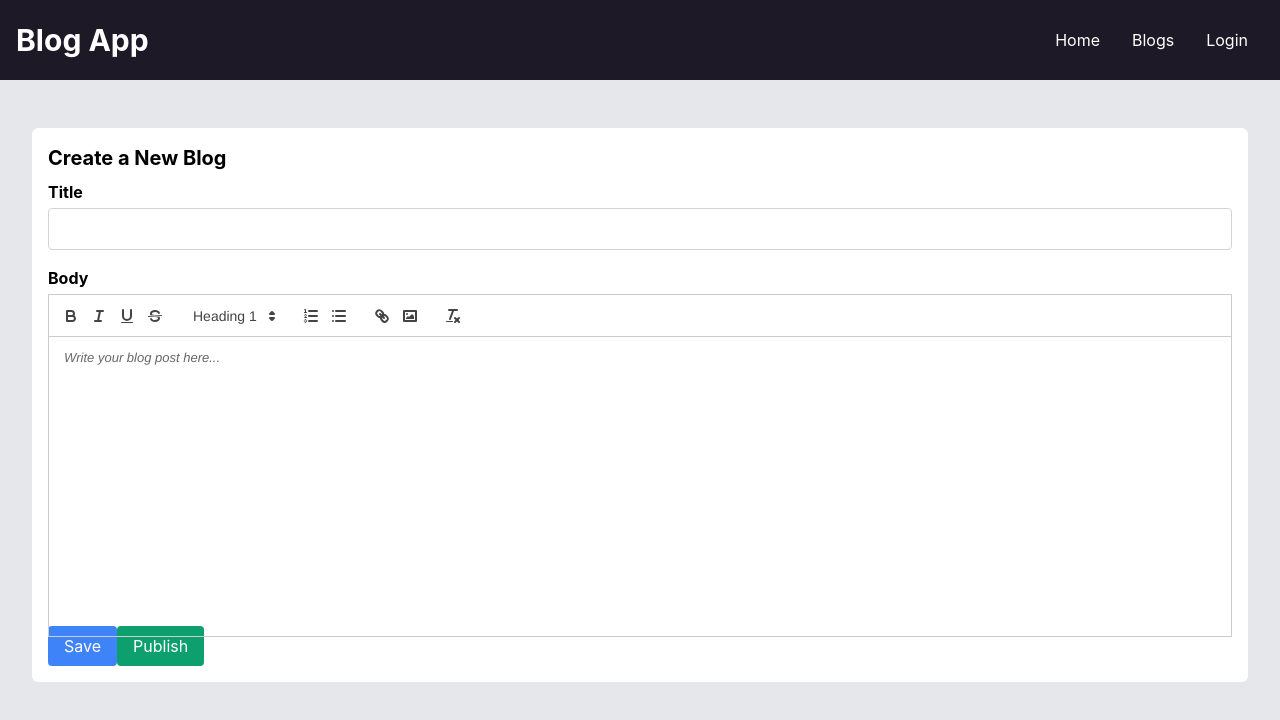
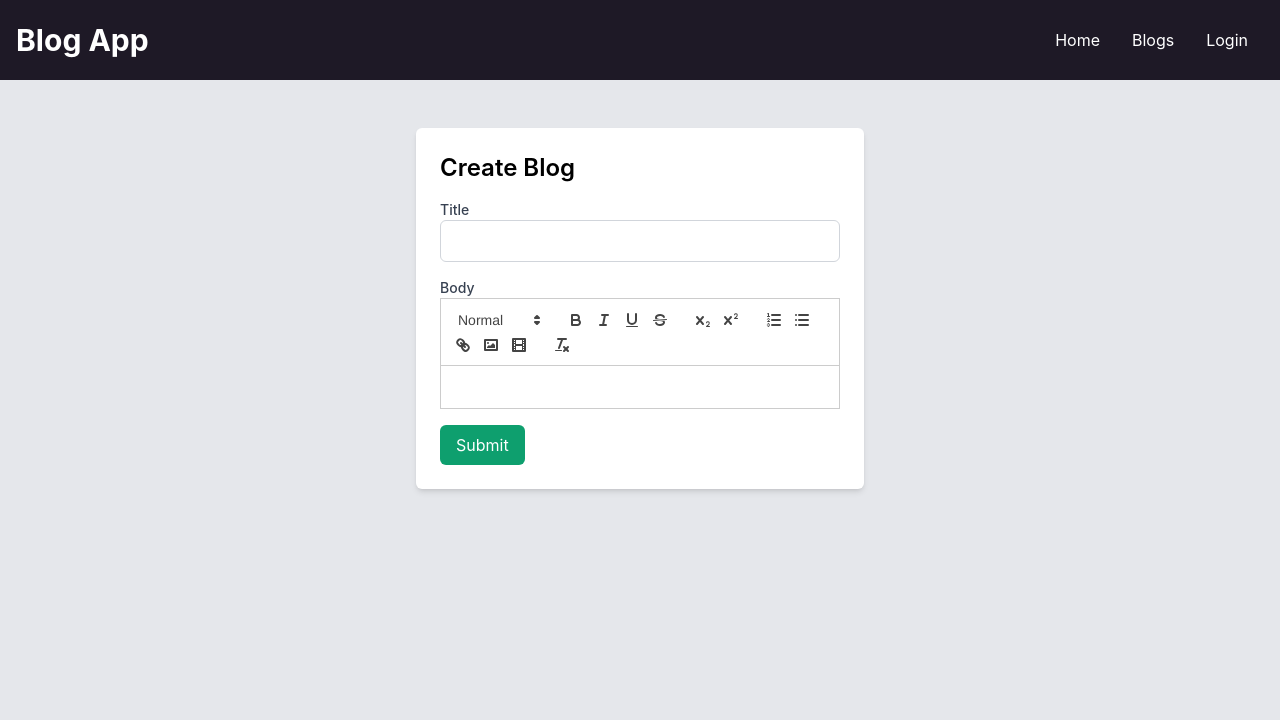
Before and after one commit to LeoN3K0/blog-frontend, a React (Create React App) app: page /createblog in a window 1280 px wide. Shown: the top 720 px of the page. Built offline with nearby package versions, Linux system fonts and the light colour scheme.

Commit message:
trying to style the create blog

```diff
--- a/src/components/CreateBlog.js
+++ b/src/components/CreateBlog.js
@@ -1,134 +1,124 @@
 import React, { useState } from "react";
-import BlogService from "../services/blog.service";
-import AuthService from "../services/auth.service";
 import ReactQuill from "react-quill";
 import "react-quill/dist/quill.snow.css";
+import BlogService from "../services/blog.service";
 
 const CreateBlog = () => {
-  const [title, setTitle] = useState("");
-  const [body, setBody] = useState("");
-  const [loading, setLoading] = useState(false);
-  const currentUser = AuthService.getCurrentUser();
+  const initialBlogState = {
+    title: "",
+    body: ""
+  };
+  const [blog, setBlog] = useState(initialBlogState);
+  const [submitted, setSubmitted] = useState(false);
 
-  const handleTitleChange = (event) => {
-    setTitle(event.target.value);
+  const handleInputChange = event => {
+    const { name, value } = event.target;
+    setBlog({ ...blog, [name]: value });
   };
 
-  const handleBodyChange = (content) => {
-    setBody(content);
+  const handleEditorChange = value => {
+    setBlog({ ...blog, body: value });
   };
 
-  const handleSave = async () => {
-    setLoading(true);
-
-    try {
-      const data = {
-        title: title,
-        body: body,
-        published: false,
-        date: null,
-        author: currentUser.username,
+  const handleImageUpload = file => {
+    // Implement your image upload logic here
+    // You can use libraries like Cloudinary, Firebase Storage, etc.
   };
 
-      await BlogService.create(data);
-      // Clear form fields
-      setTitle("");
-      setBody("");
-      setLoading(false);
-      console.log("Blog saved successfully.");
-    } catch (error) {
-      console.log(error);
-      setLoading(false);
-    }
+  const saveBlog = () => {
+    const data = {
+      title: blog.title,
+      body: blog.body
     };
 
-  const handlePublish = async () => {
-    setLoading(true);
-
-    try {
-      const currentDate = new Date();
-      const data = {
-        title: title,
-        body: body,
-        published: true,
-        date: currentDate.toISOString(),
-        author: currentUser.username,
+    BlogService.create(data)
+      .then(response => {
+        setBlog(initialBlogState);
+        setSubmitted(true);
+        console.log(response.data);
+      })
+      .catch(e => {
+        console.log(e);
+      });
   };
 
-      await BlogService.create(data);
-      // Clear form fields
-      setTitle("");
-      setBody("");
-      setLoading(false);
-      console.log("Blog published successfully.");
-    } catch (error) {
-      console.log(error);
-      setLoading(false);
-    }
+  const resetForm = () => {
+    setBlog(initialBlogState);
+    setSubmitted(false);
   };
 
   return (
     <div className="bg-gray-200 pt-[80px] min-h-screen">
       <div className="container mx-auto px-8 py-12">
-        <div className="card bg-white p-4 rounded-md mb-4">
-          <h2 className="text-xl font-bold mb-2">Create a New Blog</h2>
+        <div className="max-w-md mx-auto bg-white rounded-md shadow-md p-6">
+          {submitted ? (
+            <div>
+              <h4 className="text-lg font-semibold mb-4">
+                You submitted successfully!
+              </h4>
+              <button
+                className="px-4 py-2 bg-green-500 text-white rounded-md"
+                onClick={resetForm}
+              >
+                Add Another Blog
+              </button>
+            </div>
+          ) : (
+            <div>
+              <h2 className="text-2xl font-semibold mb-4">Create Blog</h2>
               <div className="mb-4">
-            <label htmlFor="title" className="block font-bold mb-1">
+                <label
+                  htmlFor="title"
+                  className="block text-sm font-medium text-gray-700"
+                >
                   Title
                 </label>
                 <input
                   type="text"
                   id="title"
-              className="w-full px-3 py-2 border border-gray-300 rounded"
-              value={title}
-              onChange={handleTitleChange}
+                  required
+                  value={blog.title}
+                  onChange={handleInputChange}
+                  name="title"
+                  className="border border-gray-300 rounded-md px-4 py-2 w-full"
                 />
               </div>
-          <div className="mb-4 card-body">
-            <label htmlFor="body" className="block font-bold mb-1">
+              <div className="mb-4">
+                <label
+                  htmlFor="body"
+                  className="block text-sm font-medium text-gray-700"
+                >
                   Body
                 </label>
-            <div className="editor-container">
                 <ReactQuill
-                id="body"
-                value={body}
-                onChange={handleBodyChange}
-                placeholder="Write your blog post here..."
-                style={{ height: "300px" }} // Adjust the height as desired
+                  value={blog.body}
+                  onChange={handleEditorChange}
+                  className="bg-white"
                   modules={{
-                  toolbar: [
+                    toolbar: {
+                      container: [
+                        [{ header: [1, 2, 3, 4, 5, 6, false] }],
                         ["bold", "italic", "underline", "strike"],
-                    [{ header: [1, 2, 3, 4, 5, 6] }],
+                        [{ script: "sub" }, { script: "super" }],
                         [{ list: "ordered" }, { list: "bullet" }],
-                    ["link", "image"],
-                    ["clean"],
+                        ["link", "image", "video"],
+                        ["clean"]
                       ],
+                      handlers: {
+                        image: handleImageUpload // Handle image upload
+                      }
+                    }
                   }}
                 />
               </div>
-          </div>
-          <div className="flex justify-between mt-4">
-          <div className="flex justify-between mt-4">
-  <div>
               <button
-      className="bg-blue-500 text-white px-4 py-2 rounded"
-      onClick={handleSave}
-      disabled={loading}
+                onClick={saveBlog}
+                className="px-4 py-2 bg-green-500 text-white rounded-md"
               >
-      Save
+                Submit
               </button>
             </div>
-  <div>
-    <button
-      className="bg-green-500 text-white px-4 py-2 rounded"
-      onClick={handlePublish}
-      disabled={loading}
-    >
-      Publish
-    </button>
-  </div>
-</div>
-          </div>
+          )}
         </div>
       </div>
     </div>
```
Lines whose indentation alone changed are shown as unchanged.
